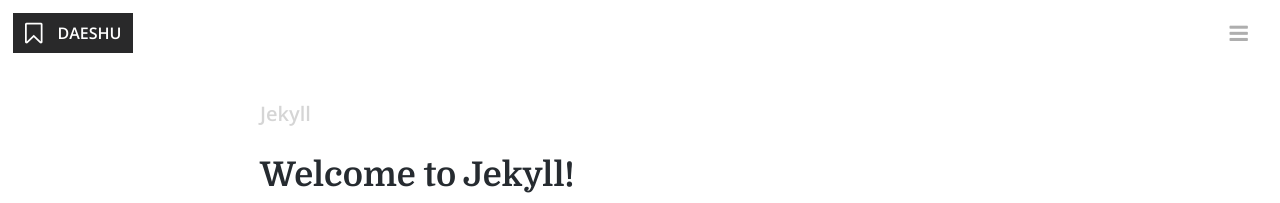
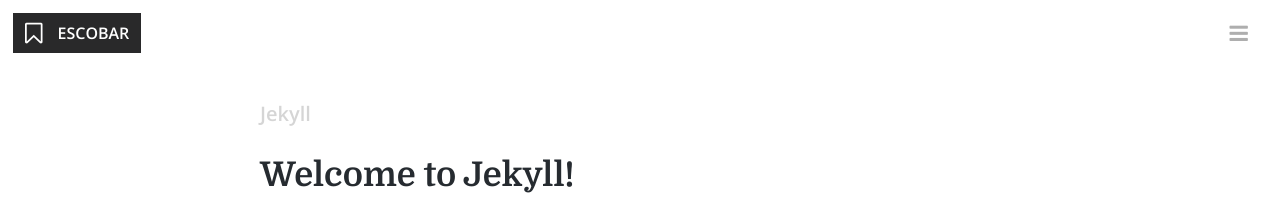
Before and after one commit to daeshu/a, a Jekyll site: the page built from index.html, in a window 1280 px wide. Shown: the top 203 px of the page. Built offline with Jekyll 4.4.1, drawn with Linux system fonts in a browser that asks for light colours; nearby versions of some CDN libraries; the list of posts is cut into pages by our own code; comment, search, counter and statistics services are not loaded.

Commit message:
Update _config.yml

```diff
--- a/_config.yml
+++ b/_config.yml
@@ -1,10 +1,10 @@
 
 
 # Site Settings
-title: 						"DAESHU"
+title: 						"ESCOBAR"
 email: 						"info@escobar.eu.org"
-description: 				"Memorias de un grano de arena en un día soleado en las costas de algún remoto lugar en el planeta tierra"
-baseurl: 					""
+description: 				"Memorias de un grano de arena en un día soleado en las costas de algún remoto lugar en el planeta tierra."
+baseurl: 					"https://daeshu.github.io/a/"
 url: 						"https://daeshu.github.io/a/"
 logourl: 					"/assets/img/bloglogo.jpg"
 fa-logo: 					"fa-bookmark-o"
@@ -12,9 +12,9 @@
 
 
 # Author Settings
-author_name: 				"DAESHU"
+author_name: 				"Escobar"
 author_url: 				""
-author_bio: 				"Publicado por Daniel y estraído de las memorias de un grano de arena en un día soleado en las costas de algún remoto lugar en el planeta tierra."
+author_bio: 				"Publicado por D. Escobar y estraído de las memorias de un grano de arena en un día soleado en las costas de algún remoto lugar en el planeta tierra."
 author_email: 				"info@escobar.eu.org"
 author_image: 				"/assets/img/authorimage.jpg"
 
@@ -32,12 +32,12 @@
 
 
 # Theme Settings
-theme_disqus_shortname: 	"daeshu"
+theme_disqus_shortname: 	"escobar"
 theme_google_comments: 		false
 theme_analytics_id: 		"UA-28282324-1"
-theme_analytics_domain: 	"daniel.escobar.eu.org"
+theme_analytics_domain: 	"https://blog.escobar.eu.org"
 theme_reading_time: 		true
-theme_autoload_comments: 	false
+theme_autoload_comments: 	true
 theme_always_show_nav: 		false
 
 
```
